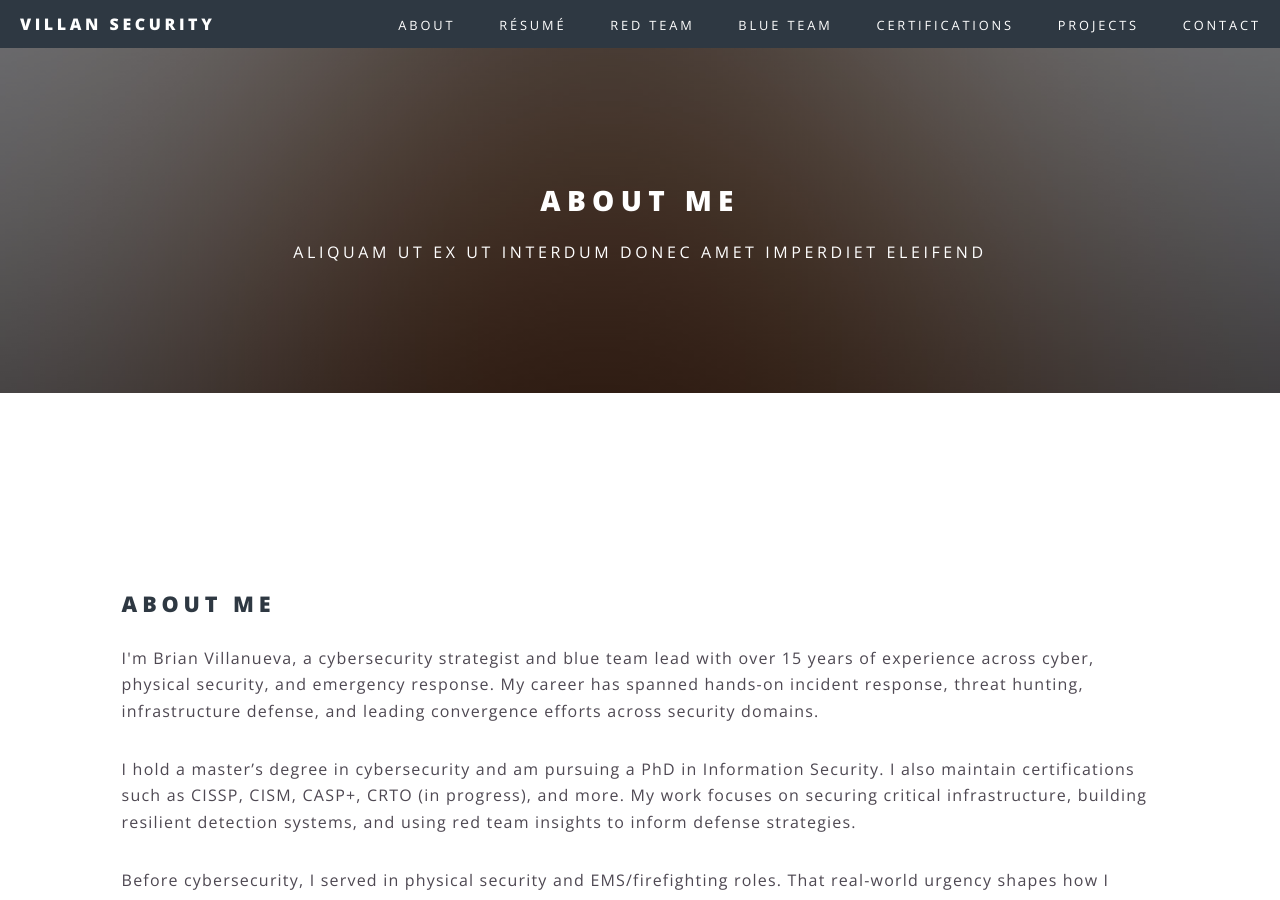
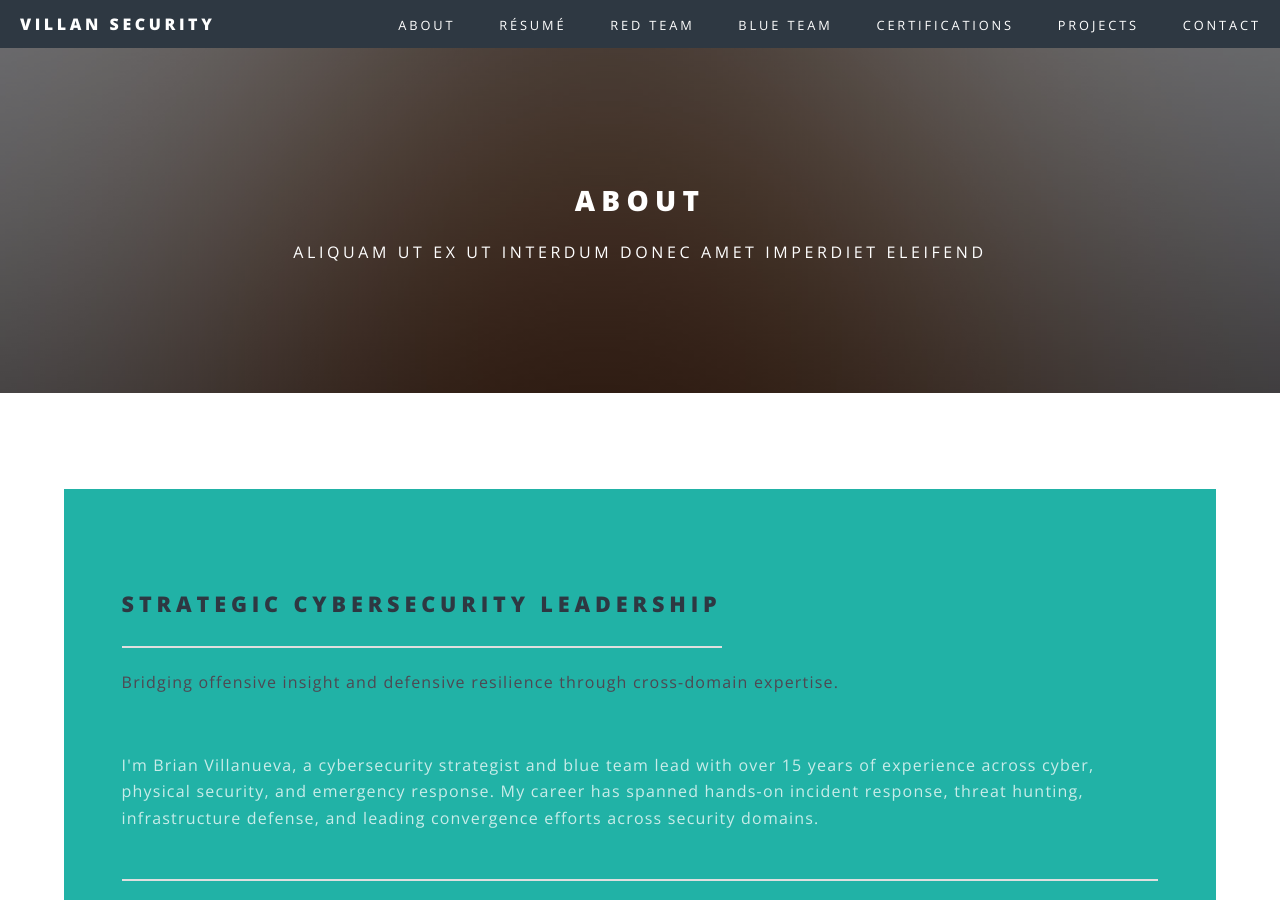
Before and after one commit to bvill1/villansecurity.github.io, a Jekyll site: the page built from about.html, in a window 1280 px wide and 900 px high. Built offline with Jekyll 4.4.1, drawn with Linux system fonts in a browser that asks for light colours.

Commit message:
Update about.html

```diff
--- a/about.html
+++ b/about.html
@@ -1,6 +1,6 @@
 ---
 layout: page
-title: About Me
+title: About
 ---
 
 <!DOCTYPE html>
@@ -29,18 +29,27 @@ title: About Me
   </header>
 
   <main id="main">
-    <div class="wrapper">
+    <section class="wrapper style1">
       <div class="inner">
-        <h2>About Me</h2>
-        <p>I'm Brian Villanueva, a cybersecurity strategist and blue team lead with over 15 years of experience across cyber, physical security, and emergency response. My career has spanned hands-on incident response, threat hunting, infrastructure defense, and leading convergence efforts across security domains.</p>
+        <header class="major">
+          <h2>Strategic Cybersecurity Leadership</h2>
+          <p>Bridging offensive insight and defensive resilience through cross-domain expertise.</p>
+        </header>
+        <div class="content">
+          <p>I'm Brian Villanueva, a cybersecurity strategist and blue team lead with over 15 years of experience across cyber, physical security, and emergency response. My career has spanned hands-on incident response, threat hunting, infrastructure defense, and leading convergence efforts across security domains.</p>
 
-        <p>I hold a master’s degree in cybersecurity and am pursuing a PhD in Information Security. I also maintain certifications such as CISSP, CISM, CASP+, CRTO (in progress), and more. My work focuses on securing critical infrastructure, building resilient detection systems, and using red team insights to inform defense strategies.</p>
+          <hr />
 
-        <p>Before cybersecurity, I served in physical security and EMS/firefighting roles. That real-world urgency shapes how I think about digital risk—always focused on reliability, response, and mission continuity.</p>
+          <p>I hold a master’s degree in cybersecurity and am pursuing a PhD in Information Security. I also maintain certifications such as CISSP, CISM, CASP+, CRTO (in progress), and more. My work focuses on securing critical infrastructure, building resilient detection systems, and using red team insights to inform defense strategies.</p>
 
-        <p>This site highlights my work, learning, and projects across the spectrum of cybersecurity operations. Feel free to explore and connect.</p>
+          <hr />
+
+          <p>Before cybersecurity, I served in physical security and EMS/firefighting roles. That real-world urgency shapes how I think about digital risk—always focused on reliability, response, and mission continuity.</p>
+
+          <p>This site highlights my work, learning, and projects across the spectrum of cybersecurity operations. Feel free to explore and connect.</p>
+        </div>
       </div>
-    </div>
+    </section>
   </main>
 
   <footer id="footer">
```
